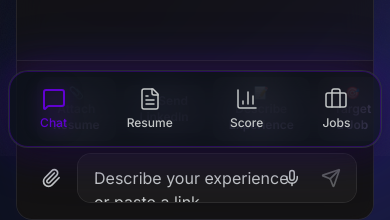
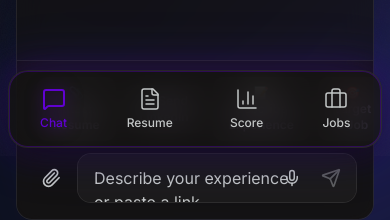
Before and after one commit to Saitosar/cv.sarkhan.dev, a Next.js app: page /workspace in a window 390 px wide. Shown: the part 688-908 px from the top of the page. Built offline with nearby package versions, Linux system fonts and the light colour scheme.

Commit message:
fix(ui): update MobileTabBar glass/glow to Stitch palette (#6001d1, #4F46E5)

```diff
--- a/src/app/globals.css
+++ b/src/app/globals.css
@@ -225,22 +225,22 @@ h1, h2, h3, h4, h5, h6,
   padding-right: env(safe-area-inset-right, 0);
 }
 
-/* стекло */
+/* стекло — MobileTabBar */
 .glass {
-  background: rgba(10, 17, 30, .58);
-  border: 1px solid rgba(255,255,255,.10);
-  backdrop-filter: blur(22px) saturate(135%);
-  -webkit-backdrop-filter: blur(22px) saturate(135%);
+  background: rgba(20, 19, 19, 0.7);
+  border: 1px solid rgba(255, 255, 255, 0.08);
+  backdrop-filter: blur(16px);
+  -webkit-backdrop-filter: blur(16px);
   border-radius: 20px;
 }
 
-/* неоновое свечение снаружи */
+/* неоновое свечение снаружи — MobileTabBar */
 .glow {
   box-shadow:
-    0 0 0 1px rgba(96,1,209,.35) inset,
+    0 0 0 1px rgba(96, 1, 209, 0.35) inset,
     0 8px 30px rgba(0,0,0,.45),
-    0 0 36px rgba(96,1,209,.25),
-    0 0 60px rgba(79,70,229,.20);
+    0 0 36px rgba(96, 1, 209, 0.25),
+    0 0 60px rgba(79, 70, 229, 0.20);
 }
 
 /* градиентная кайма (бордер) */
```
